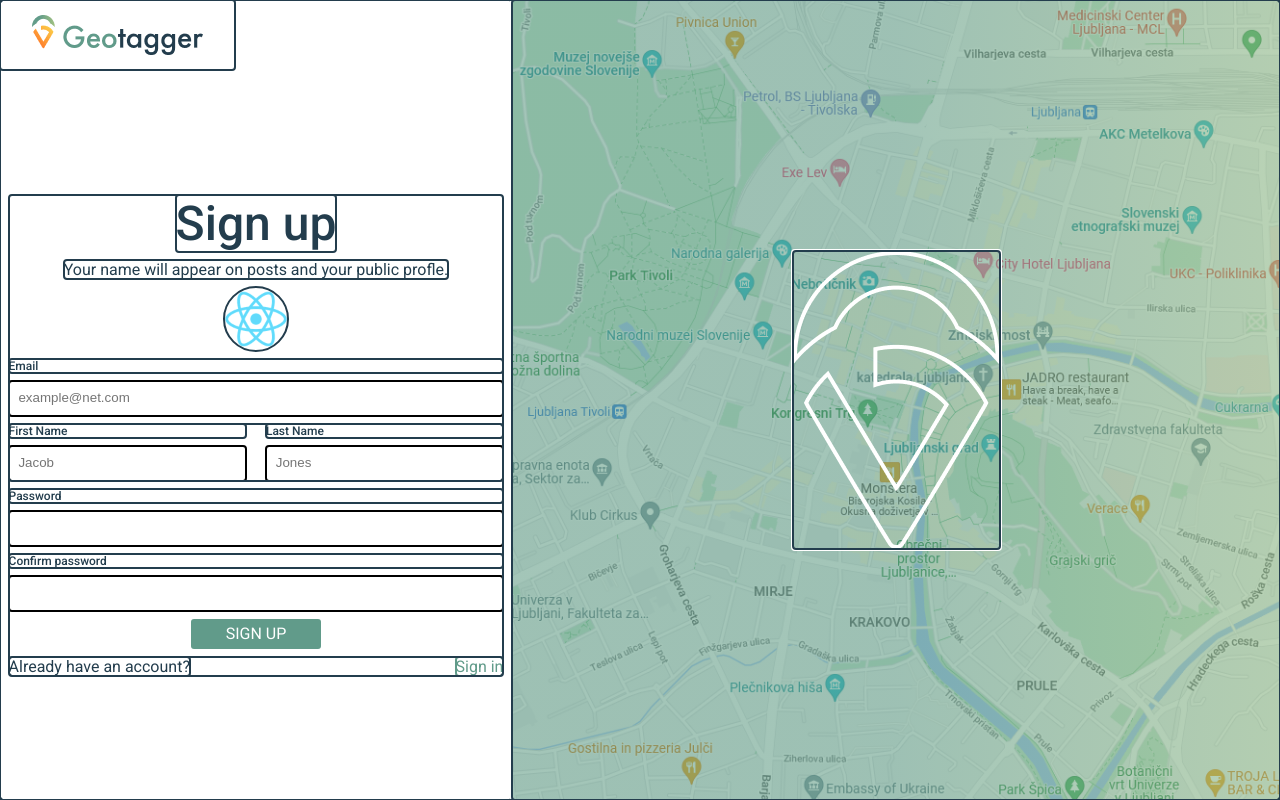
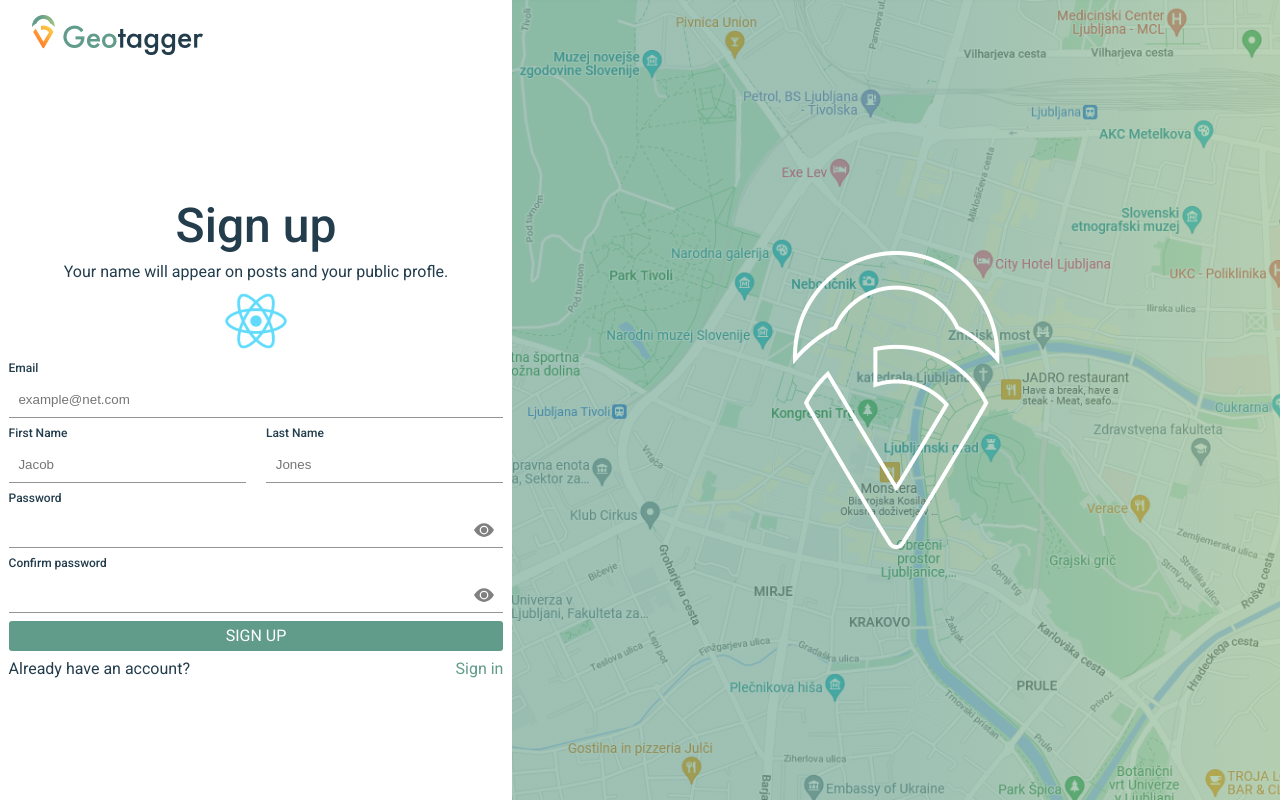
Before and after one commit to bianklancnik/location-frontend, a React (Create React App) app: page /signup in a window 1280 px wide. Built offline with nearby package versions, Linux system fonts and the light colour scheme.

Commit message:
Added eye icon to password field

```diff
--- a/src/components/common/Button.styled.tsx
+++ b/src/components/common/Button.styled.tsx
@@ -18,3 +18,22 @@ export const PrimaryButton = styled.div`
     background: var(--dark);
   }
 `;
+
+export const FullWidthPrimaryButton = styled.div`
+  border: 0;
+  outline: 0;
+  border-radius: 3px;
+  color: #fff;
+  background: var(--primary);
+  width: 100%;
+  height: 30px;
+  font-size: 16px;
+  cursor: pointer;
+  display: flex;
+  align-items: center;
+  justify-content: center;
+  transition: all 0.3s;
+  &:hover {
+    background: var(--dark);
+  }
+`;
--- a/src/components/style/SignUp.styled.tsx
+++ b/src/components/style/SignUp.styled.tsx
@@ -1,4 +1,5 @@
 import styled from "styled-components";
+import { BsEyeFill } from "react-icons/bs";
 
 export const MainDivider = styled.div`
   display: flex;
@@ -105,6 +106,11 @@ export const FormHalfContainer = styled.div`
   gap: 8px;
 `;
 
+export const PasswordContainer = styled.div`
+  position: relative;
+  width: 100%;
+`;
+
 export const FormBottomContainer = styled.div`
   width: 100%;
   display: flex;
@@ -113,3 +119,13 @@ export const FormBottomContainer = styled.div`
 `;
 
 export const FormBottomText = styled.div``;
+
+export const EyeIcon = styled(BsEyeFill)`
+  position: absolute;
+  right: 2%;
+  top: 20%;
+  cursor: pointer;
+  &:focus {
+    color: var(--dark);
+  }
+`;
--- a/src/pages/SignIn.tsx
+++ b/src/pages/SignIn.tsx
@@ -1,5 +1,5 @@
 import { Logo, WhiteLogoVector } from "../assets/ImageExporter";
-import { PrimaryButton } from "../components/common/Button.styled";
+import { FullWidthPrimaryButton } from "../components/common/Button.styled";
 import {
   FormBottomContainer,
   FormBottomText,
@@ -20,7 +20,9 @@ const SignIn = () => {
   return (
     <MainDivider>
       <LeftSideContainer>
-        <LogoLeft alt="" src={Logo} />
+        <StyledLink to="/">
+          <LogoLeft alt="" src={Logo} />
+        </StyledLink>
         <FormContainer>
           <FormTitle>Sign in</FormTitle>
           <FormText>
@@ -30,7 +32,7 @@ const SignIn = () => {
           <FormInput placeholder="example@net.com" />
           <FormInputTitle>Password</FormInputTitle>
           <FormInput type="password" />
-          <PrimaryButton>SIGN IN</PrimaryButton>
+          <FullWidthPrimaryButton>SIGN IN</FullWidthPrimaryButton>
           <FormBottomContainer>
             <FormBottomText>Do you want to create an account?</FormBottomText>
             <StyledLink to="/signup">Sign up</StyledLink>
--- a/src/pages/SignUp.tsx
+++ b/src/pages/SignUp.tsx
@@ -1,5 +1,5 @@
 import { Logo, WhiteLogoVector } from "../assets/ImageExporter";
-import { PrimaryButton } from "../components/common/Button.styled";
+import { FullWidthPrimaryButton } from "../components/common/Button.styled";
 import {
   FormContainer,
   FormHalfContainer,
@@ -16,15 +16,18 @@ import {
   RightSideContainer,
   FormBottomContainer,
   FormBottomText,
+  EyeIcon,
+  PasswordContainer,
 } from "../components/style/SignUp.styled";
 import { AvatarLarge, StyledLink } from "../styles/Global.styled";
-import { BsEyeFill } from "react-icons/bs";
 
 const SignUp = () => {
   return (
     <MainDivider>
       <LeftSideContainer>
-        <LogoLeft alt="" src={Logo} />
+        <StyledLink to="/">
+          <LogoLeft alt="" src={Logo} />
+        </StyledLink>
         <FormContainer>
           <FormTitle>Sign up</FormTitle>
           <FormText>
@@ -40,10 +43,16 @@ const SignUp = () => {
             <FormInputHalf placeholder="Jones" />
           </FormHalfContainer>
           <FormInputTitle>Password</FormInputTitle>
-          <FormInput type="password" />
+          <PasswordContainer>
+            <FormInput type="password" />
+            <EyeIcon size={20} color="grey" />
+          </PasswordContainer>
           <FormInputTitle>Confirm password</FormInputTitle>
-          <FormInput type="password" />
-          <PrimaryButton>SIGN UP</PrimaryButton>
+          <PasswordContainer>
+            <FormInput type="password" />
+            <EyeIcon size={20} color="grey" />
+          </PasswordContainer>
+          <FullWidthPrimaryButton>SIGN UP</FullWidthPrimaryButton>
           <FormBottomContainer>
             <FormBottomText>Already have an account?</FormBottomText>
             <StyledLink to="/signin">Sign in</StyledLink>
--- a/src/styles/Global.css
+++ b/src/styles/Global.css
@@ -21,6 +21,6 @@ body {
   color: var(--dark);
 }
 
-body * {
+/* body * {
   outline: auto;
-}
+} */
```
